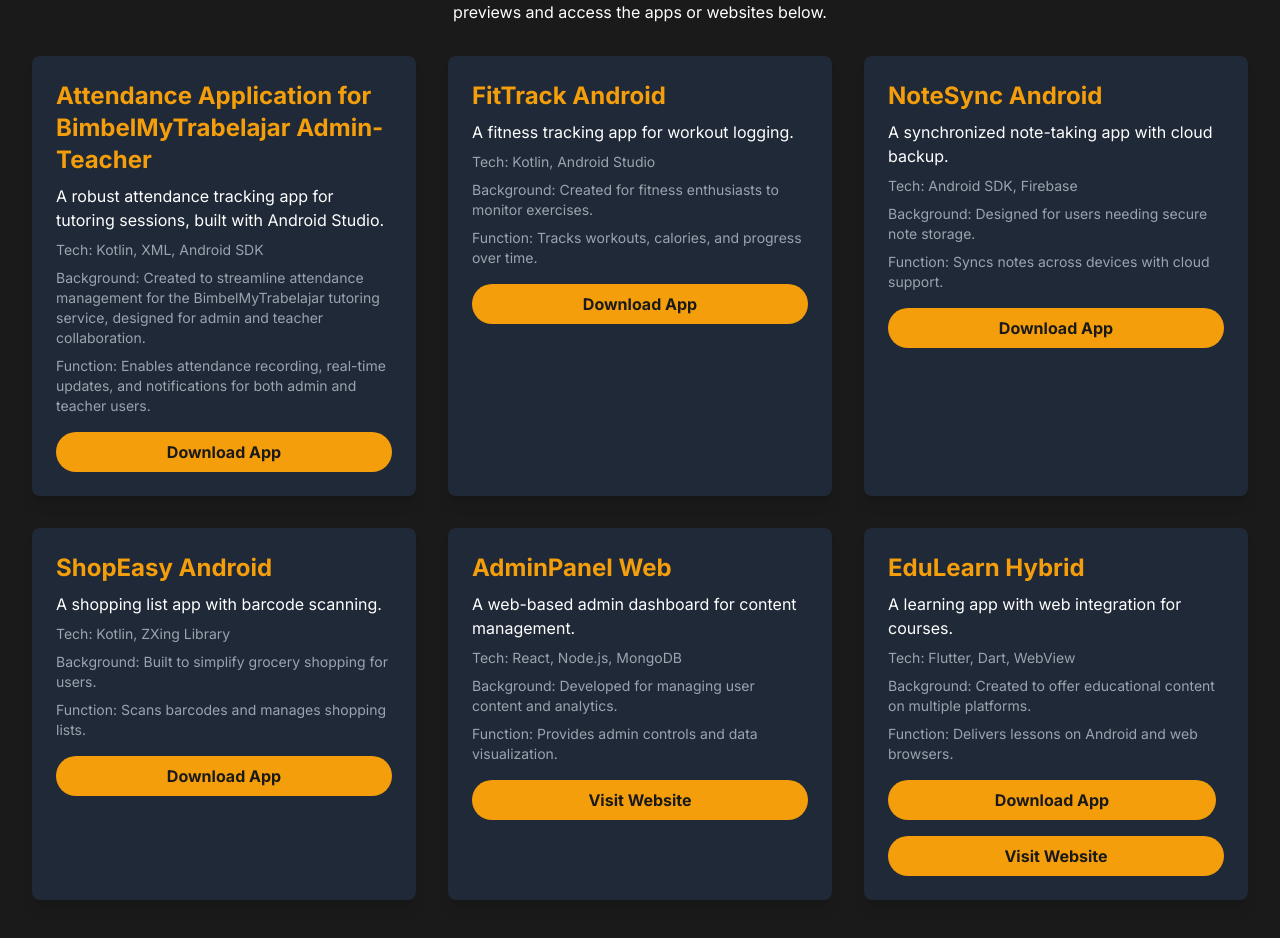
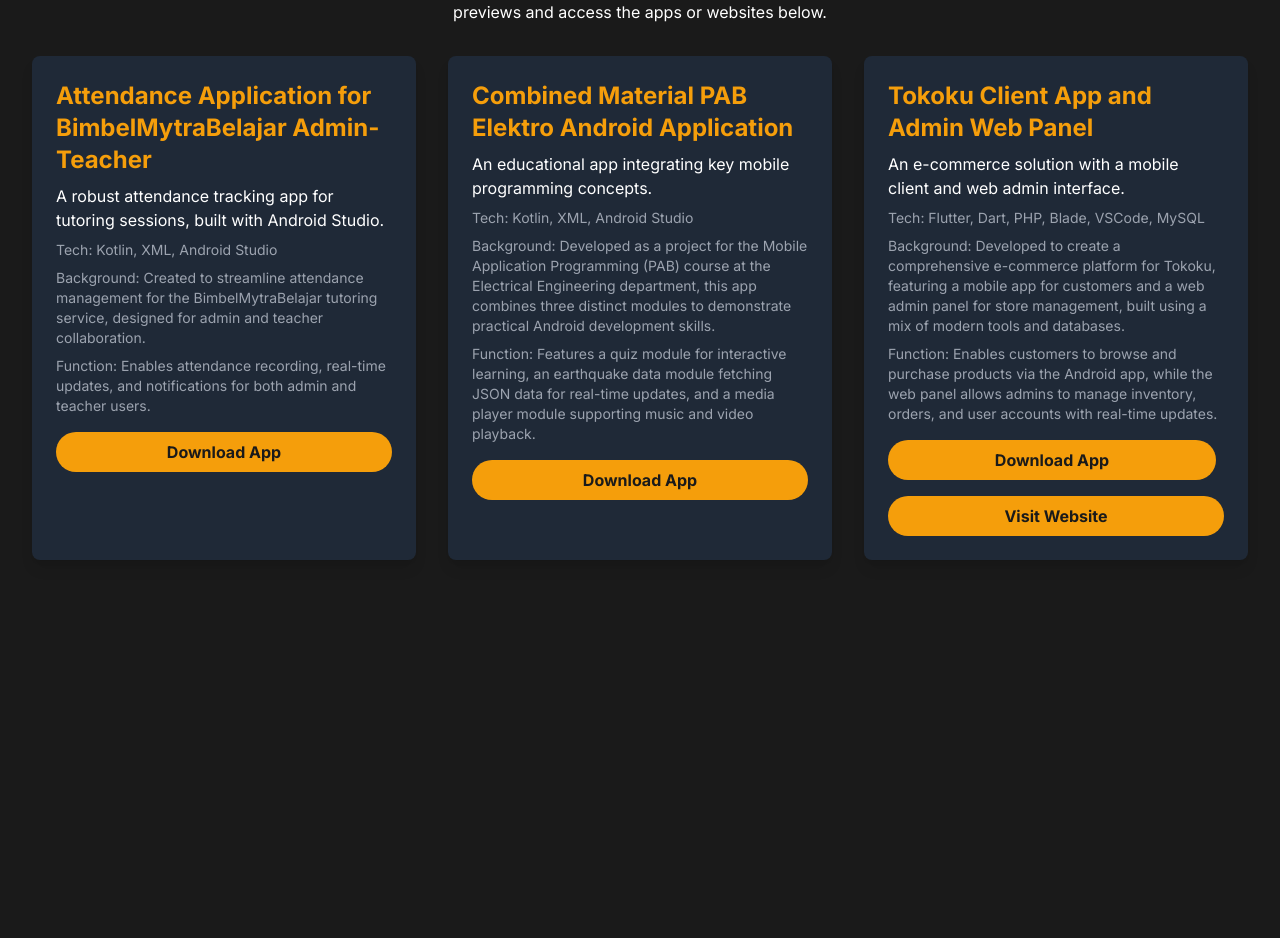
Before and after one commit to Dave-Codder/portofolio, a Next.js app: page /projects in a window 1280 px wide. Shown: the part 328-1266 px from the top of the page. After the commit the page ends 968 px from the top, so only its background shows below. Built offline with nearby package versions, Linux system fonts and the light colour scheme.

Commit message:
Initial commit

```diff
--- a/app/projects/page.js
+++ b/app/projects/page.js
@@ -13,11 +13,11 @@
 
   const projects = [
     {
-      title: "Attendance Application for BimbelMyTrabelajar Admin-Teacher",
+      title: "Attendance Application for BimbelMytraBelajar Admin-Teacher",
       desc: "A robust attendance tracking app for tutoring sessions, built with Android Studio.",
-      tech: "Kotlin, XML, Android SDK",
+      tech: "Kotlin, XML, Android Studio",
       background:
-        "Created to streamline attendance management for the BimbelMyTrabelajar tutoring service, designed for admin and teacher collaboration.",
+        "Created to streamline attendance management for the BimbelMytraBelajar tutoring service, designed for admin and teacher collaboration.",
       function:
         "Enables attendance recording, real-time updates, and notifications for both admin and teacher users.",
       type: "android",
@@ -25,50 +25,53 @@
       image: "/images/Proyek Belajar.png",
     },
     {
-      title: "FitTrack Android",
-      desc: "A fitness tracking app for workout logging.",
-      tech: "Kotlin, Android Studio",
-      background: "Created for fitness enthusiasts to monitor exercises.",
-      function: "Tracks workouts, calories, and progress over time.",
-      type: "android",
-      downloadLink: "https://example.com/fittrack.apk", // Replace with actual APK URL
-    },
+    title: "Combined Material PAB Elektro Android Application",
+    subtitle: "Mobile Programming Course Project",
+    desc: "An educational app integrating key mobile programming concepts.",
+    tech: "Kotlin, XML, Android Studio",
+    background: "Developed as a project for the Mobile Application Programming (PAB) course at the Electrical Engineering department, this app combines three distinct modules to demonstrate practical Android development skills.",
+    function: "Features a quiz module for interactive learning, an earthquake data module fetching JSON data for real-time updates, and a media player module supporting music and video playback.",
+    type: "android",
+    downloadLink: "https://link-hub.net/1373399/kh9T8YAAMecj"
+  },
+    // {
+    //   title: "NoteSync Android",
+    //   desc: "A synchronized note-taking app with cloud backup.",
+    //   tech: "Android SDK, Firebase",
+    //   background: "Designed for users needing secure note storage.",
+    //   function: "Syncs notes across devices with cloud support.",
+    //   type: "android",
+    //   downloadLink: "https://example.com/notesync.apk", // Replace with actual APK URL
+    // },
+    // {
+    //   title: "ShopEasy Android",
+    //   desc: "A shopping list app with barcode scanning.",
+    //   tech: "Kotlin, ZXing Library",
+    //   background: "Built to simplify grocery shopping for users.",
+    //   function: "Scans barcodes and manages shopping lists.",
+    //   type: "android",
+    //   downloadLink: "https://example.com/shopeasy.apk", // Replace with actual APK URL
+    // },
+    // {
+    //   title: "AdminPanel Web",
+    //   desc: "A web-based admin dashboard for content management.",
+    //   tech: "React, Node.js, MongoDB",
+    //   background: "Developed for managing user content and analytics.",
+    //   function: "Provides admin controls and data visualization.",
+    //   type: "web",
+    //   webLink: "https://example.com/adminpanel", // Replace with actual web URL
+    // },
     {
-      title: "NoteSync Android",
-      desc: "A synchronized note-taking app with cloud backup.",
-      tech: "Android SDK, Firebase",
-      background: "Designed for users needing secure note storage.",
-      function: "Syncs notes across devices with cloud support.",
-      type: "android",
-      downloadLink: "https://example.com/notesync.apk", // Replace with actual APK URL
-    },
-    {
-      title: "ShopEasy Android",
-      desc: "A shopping list app with barcode scanning.",
-      tech: "Kotlin, ZXing Library",
-      background: "Built to simplify grocery shopping for users.",
-      function: "Scans barcodes and manages shopping lists.",
-      type: "android",
-      downloadLink: "https://example.com/shopeasy.apk", // Replace with actual APK URL
-    },
-    {
-      title: "AdminPanel Web",
-      desc: "A web-based admin dashboard for content management.",
-      tech: "React, Node.js, MongoDB",
-      background: "Developed for managing user content and analytics.",
-      function: "Provides admin controls and data visualization.",
-      type: "web",
-      webLink: "https://example.com/adminpanel", // Replace with actual web URL
-    },
-    {
-      title: "EduLearn Hybrid",
-      desc: "A learning app with web integration for courses.",
-      tech: "Flutter, Dart, WebView",
-      background: "Created to offer educational content on multiple platforms.",
-      function: "Delivers lessons on Android and web browsers.",
+      title: "Tokoku Client App and Admin Web Panel",
+      desc: "An e-commerce solution with a mobile client and web admin interface.",
+      tech: "Flutter, Dart, PHP, Blade, VSCode, MySQL",
+      background:
+        "Developed to create a comprehensive e-commerce platform for Tokoku, featuring a mobile app for customers and a web admin panel for store management, built using a mix of modern tools and databases.",
+      function:
+        "Enables customers to browse and purchase products via the Android app, while the web panel allows admins to manage inventory, orders, and user accounts with real-time updates.",
       type: "hybrid",
-      downloadLink: "https://example.com/edulearn.apk", // Replace with actual APK URL
-      webLink: "https://example.com/edulearn", // Replace with actual web URL
+      downloadLink: "https://link-target.net/1373399/HNivrRDagcQP",
+      webLink: "https://link-center.net/1373399/QwPkMMVcmsRp",
     },
   ];
 
```
Also changed, not shown: app/contact/page.js (+37 -8 lines).
